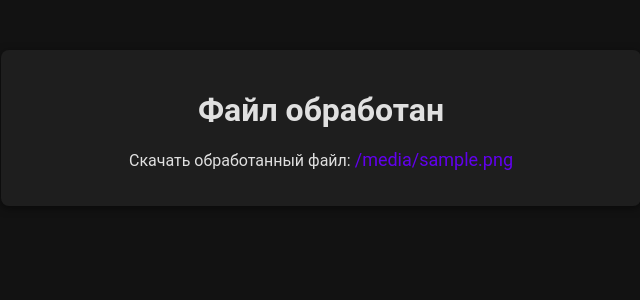
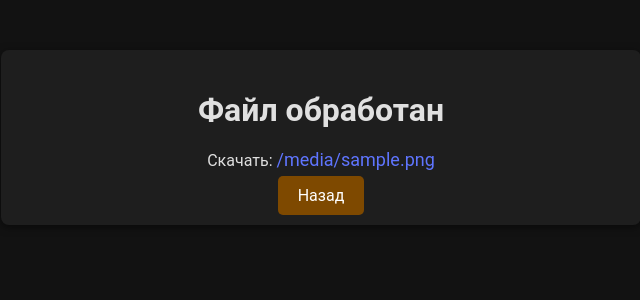
Before and after one commit to dev4ox/docs_into_1c, a FastAPI app: template templates/result.html in a window 1280 px wide. Shown: the top 300 px of the page, without its empty margins (319-959 px from the left). Run offline with FastAPI, Linux system fonts and the light colour scheme; the template is opened without the code that fills it: most values are stand-ins (such as "Sample title", 1, 10 or a date in 2020).

```diff
--- a/run.py
+++ b/run.py
@@ -78,12 +78,14 @@ async def upload_file(request: Request, file: UploadFile = File(...)):
         print(f"Извлечённый товар: {extracted=}")
         filled_forms.append(extracted)
 
+
     df_form_in = pd.DataFrame(filled_forms, columns=final_columns)
     # ФИЛЬТР!!!
     df_form_out = run_models.out_filter_dataframe(df_form_in)
     output_folder = Path("downloads")
     output_folder.mkdir(exist_ok=True)
-    output_file = output_folder / run_models.generate_filename()
+    output_filename = run_models.generate_filename()
+    output_file = output_folder / output_filename
     if not output_file.exists():
         pd.DataFrame(columns=final_columns).to_excel(output_file, index=False, sheet_name="Sheet1")
     run_models.append_df_to_excel(output_file, df_form_out, sheet_name="Sheet1")
@@ -91,7 +93,7 @@ async def upload_file(request: Request, file: UploadFile = File(...)):
     return templates.TemplateResponse("result.html",{
                                         "request": request,
                                         "output_file": str(output_file),
-                                        "download_url": f"/download/{output_file.name}"})
+                                        "download_url": output_filename})
 
 
 # Эндпоинт для скачивания файла
--- a/templates/index.html
+++ b/templates/index.html
@@ -99,6 +99,7 @@
       margin-top: 10px;
       font-weight: bold;
     }
+
   </style>
 </head>
 <body>
@@ -114,7 +115,6 @@
           <input type="submit" value="Загрузить" id="submitButton">
           <input type="button" value="Очистить" id="clearButton" class="clear-btn">
       </div>
-      <!-- Блок для вывода сообщения об обработке -->
       <div class="processing-message" id="processingMessage" style="display:none;">Файл обрабатывается, пожалуйста, подождите...</div>
     </form>
     {% if message %}
--- a/templates/result.html
+++ b/templates/result.html
@@ -25,19 +25,34 @@
       margin-bottom: 20px;
     }
     a {
-      color: #6200ee;
+      color: #5f75ff;
       text-decoration: none;
       font-size: 18px;
     }
     a:hover {
       text-decoration: underline;
     }
+    .to-main-button {
+      margin: 20px auto;
+      border: none;
+      padding: 10px 20px;
+      border-radius: 5px;
+      cursor: pointer;
+      font-size: 16px;
+      transition: background-color 0.3s;
+      background-color: #7e4900;
+      color: #fff;
+    }
+    .to-main-button:hover {
+      background-color: #553200;
+    }
   </style>
 </head>
 <body>
   <div class="container">
     <h1>Файл обработан</h1>
-    <p>Скачать обработанный файл: <a href="{{ download_url }}">{{ output_file }}</a></p>
+    <p>Скачать: <a href="{{ download_url }}">{{ output_file }}</a></p>
+      <a href="/" class="to-main-button">Назад</a>
   </div>
 </body>
 </html>
```
